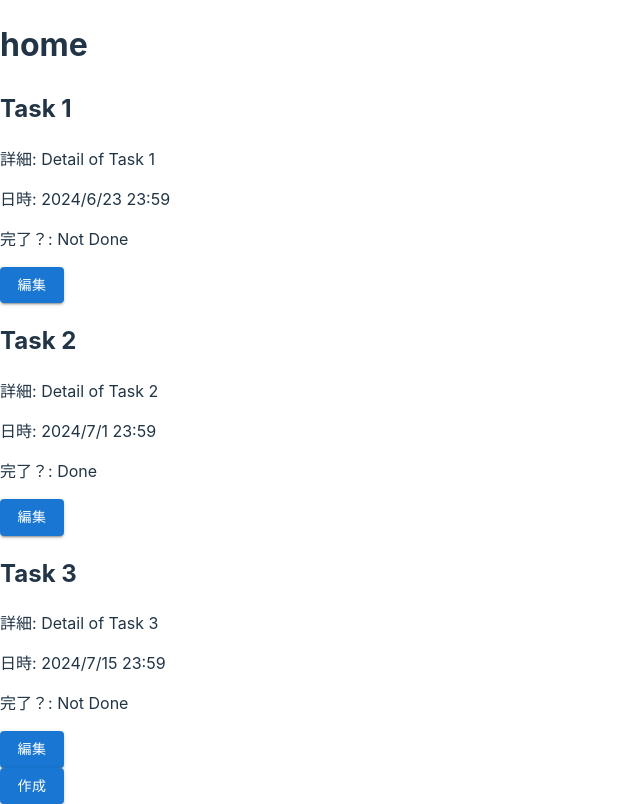
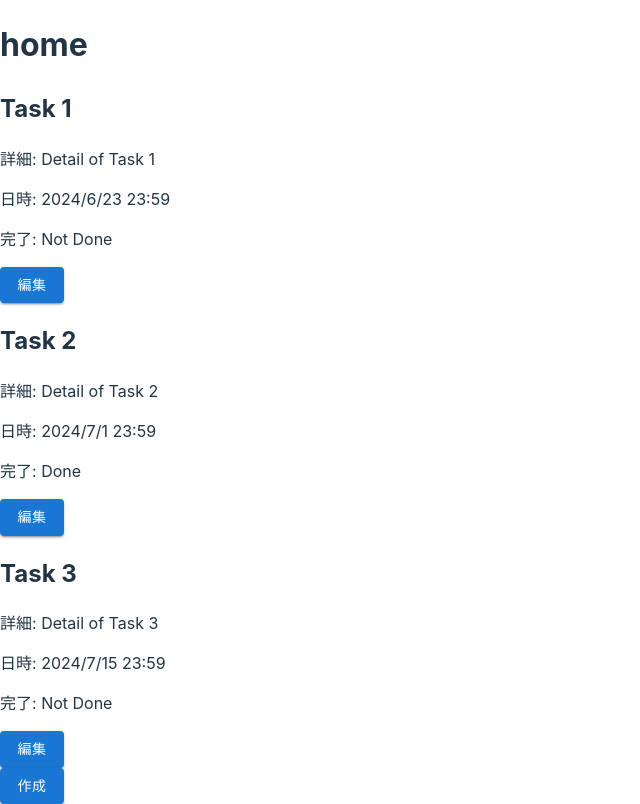
Before and after one commit to Hosi121/todoApp, a React (Vite) app: page / in a window 1280 px wide. Shown: the whole page, without its empty margins (0-640 px from the left). Built offline with nearby package versions, Linux system fonts and the light colour scheme.

Commit message:
fix:question mark

```diff
--- a/src/component/templates/TaskCard.tsx
+++ b/src/component/templates/TaskCard.tsx
@@ -36,7 +36,7 @@ const TaskCard = (props: TaskCardProps) => {
           <h2>{task.title}</h2>
           <p>詳細: {task.taskDetail}</p>
           <p>日時: {dateFormatter(task.timeLimit)}</p>
-          <p>完了？: {task.isDone ? 'Done' : 'Not Done'}</p>
+          <p>完了: {task.isDone ? 'Done' : 'Not Done'}</p>
 
           <Button variant="contained" color="primary" onClick={() => handleEditClick(task)}>
             編集
```
